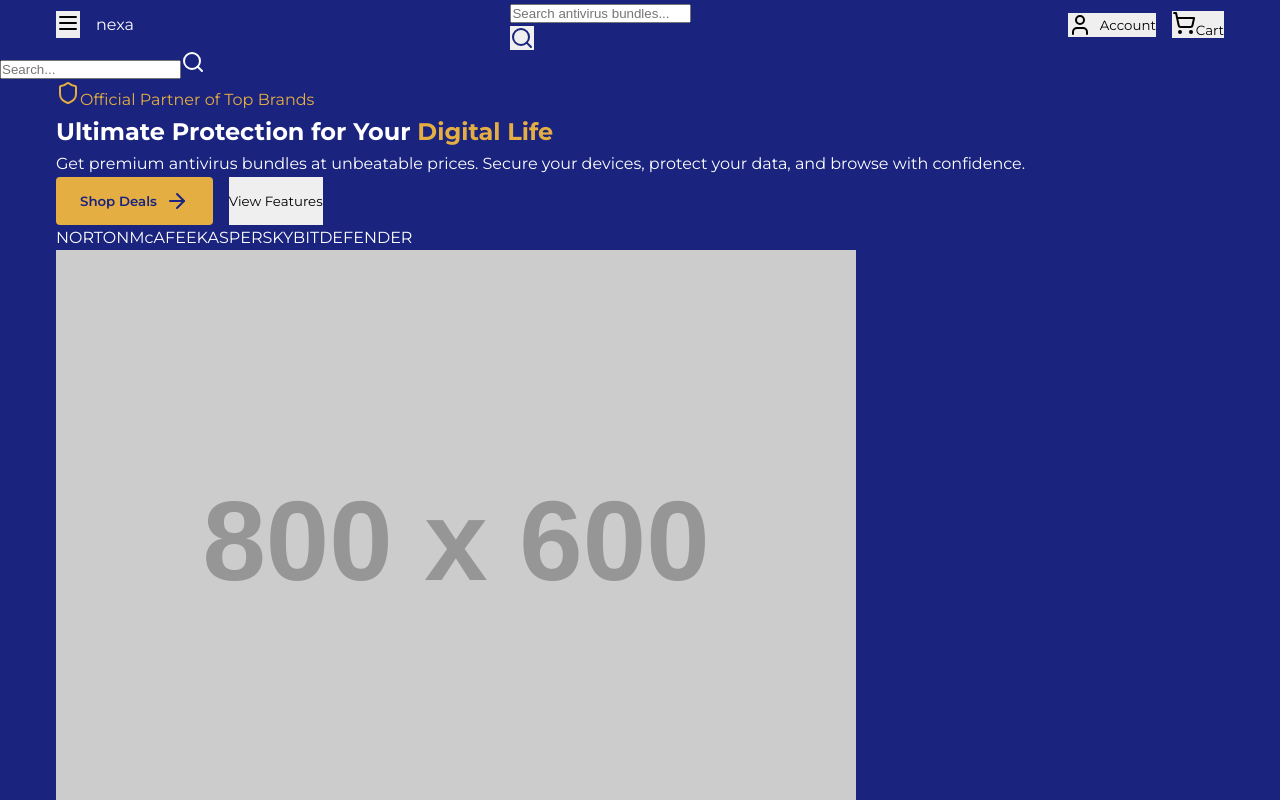
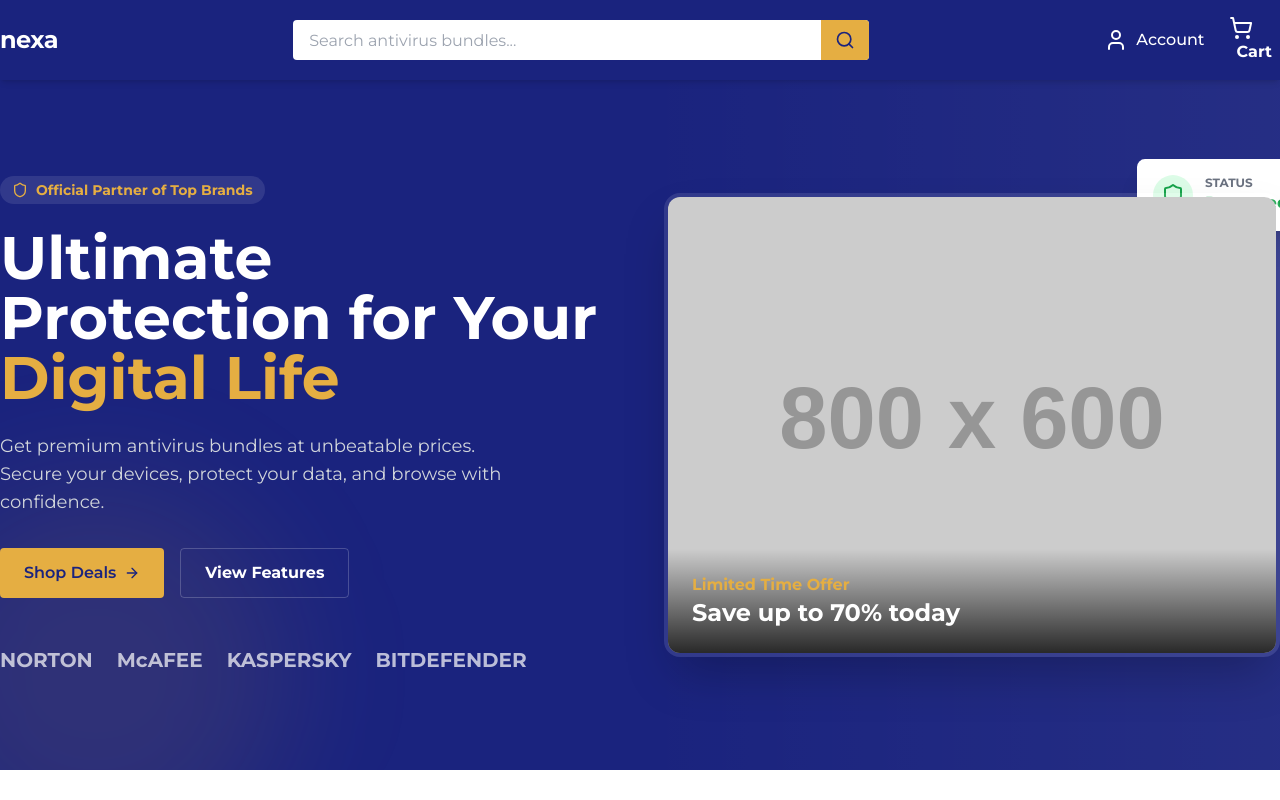
Before and after one commit to paranxv/nexa, a React (Vite) app in the folder client/: page / in a window 1280 px wide. Shown: the top 800 px of the page. Built offline with nearby package versions, Linux system fonts and the light colour scheme.

Commit message:
Update frontend styles and config

```diff
--- a/client/src/index.css
+++ b/client/src/index.css
@@ -1,79 +1,29 @@
 @import url('https://fonts.googleapis.com/css2?family=Montserrat:wght@400;500;600;700&display=swap');
+
+@tailwind base;
+@tailwind components;
+@tailwind utilities;
 
 :root {
   --color-primary: #1a237e;
   --color-secondary: #e5ae42;
-  --color-secondary-hover: #d49e35;
-  --color-background: #ffffff;
-  --color-text: #333333;
-  --color-text-light: #ffffff;
-  --color-light-gray: #f5f5f5;
-  --color-dark-gray: #1a1a1a;
-
-  --font-family: 'Montserrat', sans-serif;
 }
 
-* {
-  box-sizing: border-box;
-  margin: 0;
-  padding: 0;
+/* Custom Base Styles */
+body {
+  font-family: 'Montserrat', sans-serif;
+  @apply bg-white text-gray-900;
 }
 
-body {
-  font-family: var(--font-family);
-  background-color: var(--color-background);
-  color: var(--color-text);
-  line-height: 1.6;
-}
-
-a {
-  text-decoration: none;
-  color: inherit;
-}
-
-button {
-  font-family: inherit;
-  cursor: pointer;
-  border: none;
-}
-
-/* Utility Classes */
-.container {
-  max-width: 1200px;
-  margin: 0 auto;
-  padding: 0 1rem;
-}
-
+/* Custom Utilities if needed */
 .btn {
-  padding: 0.75rem 1.5rem;
-  font-weight: 600;
-  border-radius: 4px;
-  transition: all 0.2s ease;
+  @apply px-6 py-3 font-semibold rounded transition-all duration-200;
 }
 
 .btn-primary {
-  background-color: var(--color-secondary);
-  color: var(--color-primary);
-}
-
-.btn-primary:hover {
-  background-color: var(--color-secondary-hover);
+  @apply bg-secondary text-primary hover:bg-secondary-hover;
 }
 
 .btn-outline {
-  border: 2px solid var(--color-primary);
-  background: transparent;
-  color: var(--color-primary);
+  @apply border-2 border-primary text-primary hover:bg-primary hover:text-white;
 }
-
-.text-primary { color: var(--color-primary); }
-.text-secondary { color: var(--color-secondary); }
-.bg-primary { background-color: var(--color-primary); color: var(--color-text-light); }
-.bg-light { background-color: var(--color-light-gray); }
-
-/* Layout Utilities */
-.flex { display: flex; }
-.justify-between { justify-content: space-between; }
-.items-center { align-items: center; }
-.gap-2 { gap: 0.5rem; }
-.gap-4 { gap: 1rem; }
```
